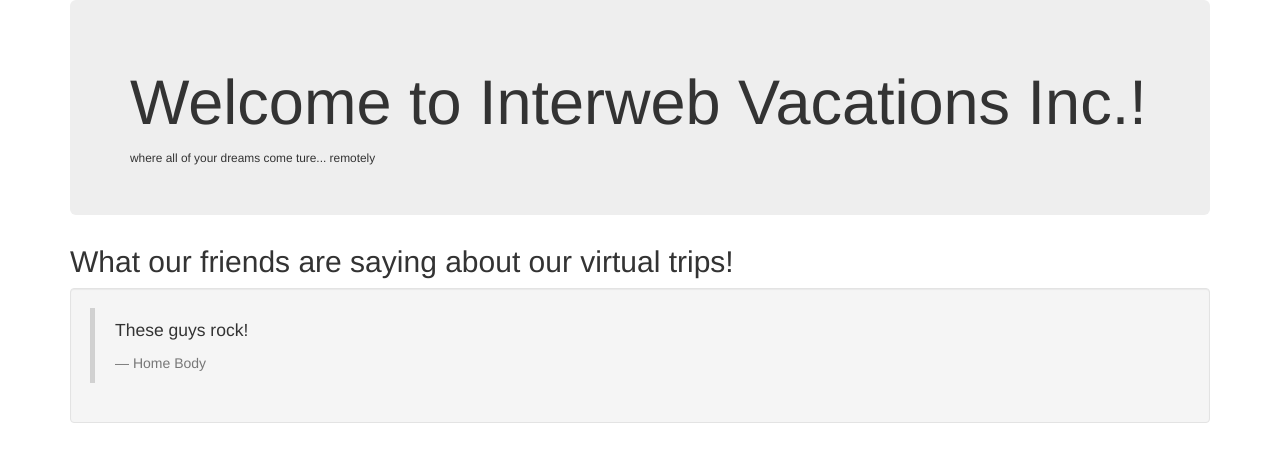
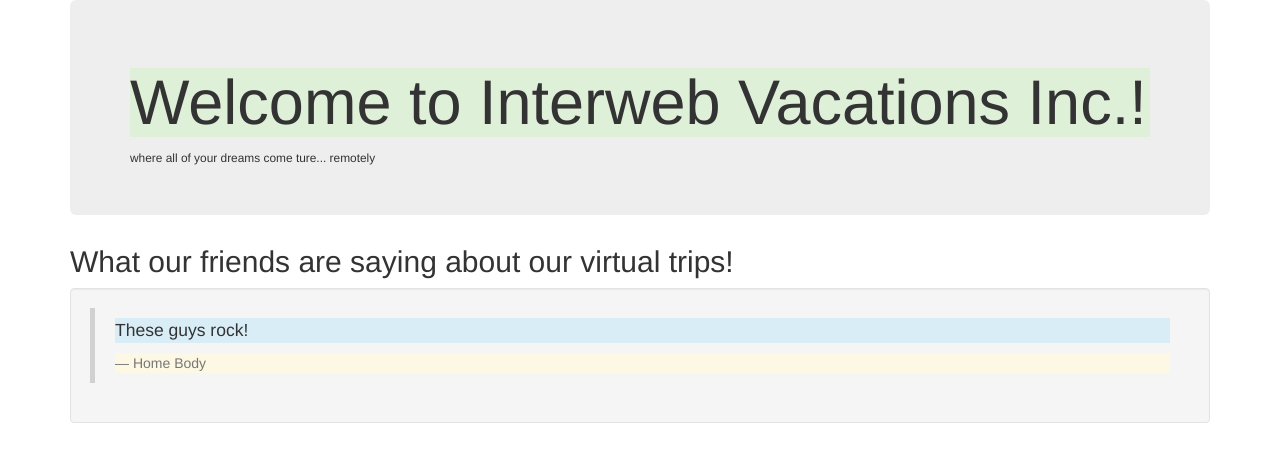
Before and after one commit to reidashwill/vacation, a plain HTML site: page index.html in a window 1280 px wide. Drawn offline with Linux system fonts and the light colour scheme; files that its build step writes are made by us from their sources.

Commit message:
add bootstrap styling

```diff
--- a/index.html
+++ b/index.html
@@ -8,14 +8,14 @@
 <body>
   <div class="container">
     <div class="jumbotron">
-      <h1>Welcome to Interweb Vacations Inc.!</h1>
+      <h1  class="bg-success" class="text-primary">Welcome to Interweb Vacations Inc.!</h1>
       <small>where all of your dreams come ture... remotely</small>
     </div>
     <h2>What our friends are saying about our virtual trips!</h2>
     <div class="well">
       <blockquote>
-        <p>These guys rock!</p>
-        <footer>Home Body</footer>
+        <p class="bg-info">These guys rock!</p>
+        <footer class="bg-warning">Home Body</footer>
       </blockquote>
     </div>
   </div>
```
